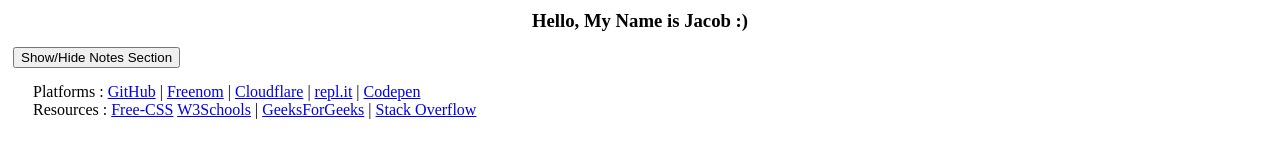
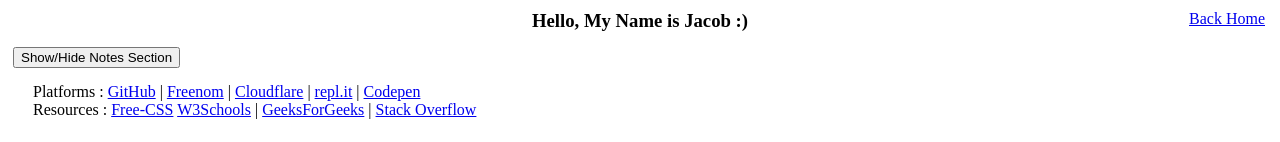
Before and after one commit to jacoby149/lessons, a plain HTML site: page lesson1.html in a window 1280 px wide. Shown: the top 142 px of the page. Drawn offline with Linux system fonts and the light colour scheme.

Commit message:
added home link

```diff
--- a/lesson1.html
+++ b/lesson1.html
@@ -7,6 +7,7 @@
 
 
 <body>
+
     <!-- try changing this to h1,h2,...,h5,h6. Change the closing tag too.-->
     <h3 class="intro"> Hello, My Name is Jacob :)</h3>
 
@@ -88,6 +89,7 @@
             <button onclick="fibonnaci_wrapper(n,x)"> Fibonnaci </button>
         </div>
     </div>
+    <a class="homelink" href="/">Back Home</a>
 
 </body>
 
@@ -257,6 +259,12 @@
         text-decoration: underline;
         margin-bottom: 5px;
     }
+
+    .homelink {
+        position: absolute;
+        top: 10px;
+        right: 15px;
+    }
 </style>
 
 </html>
```
